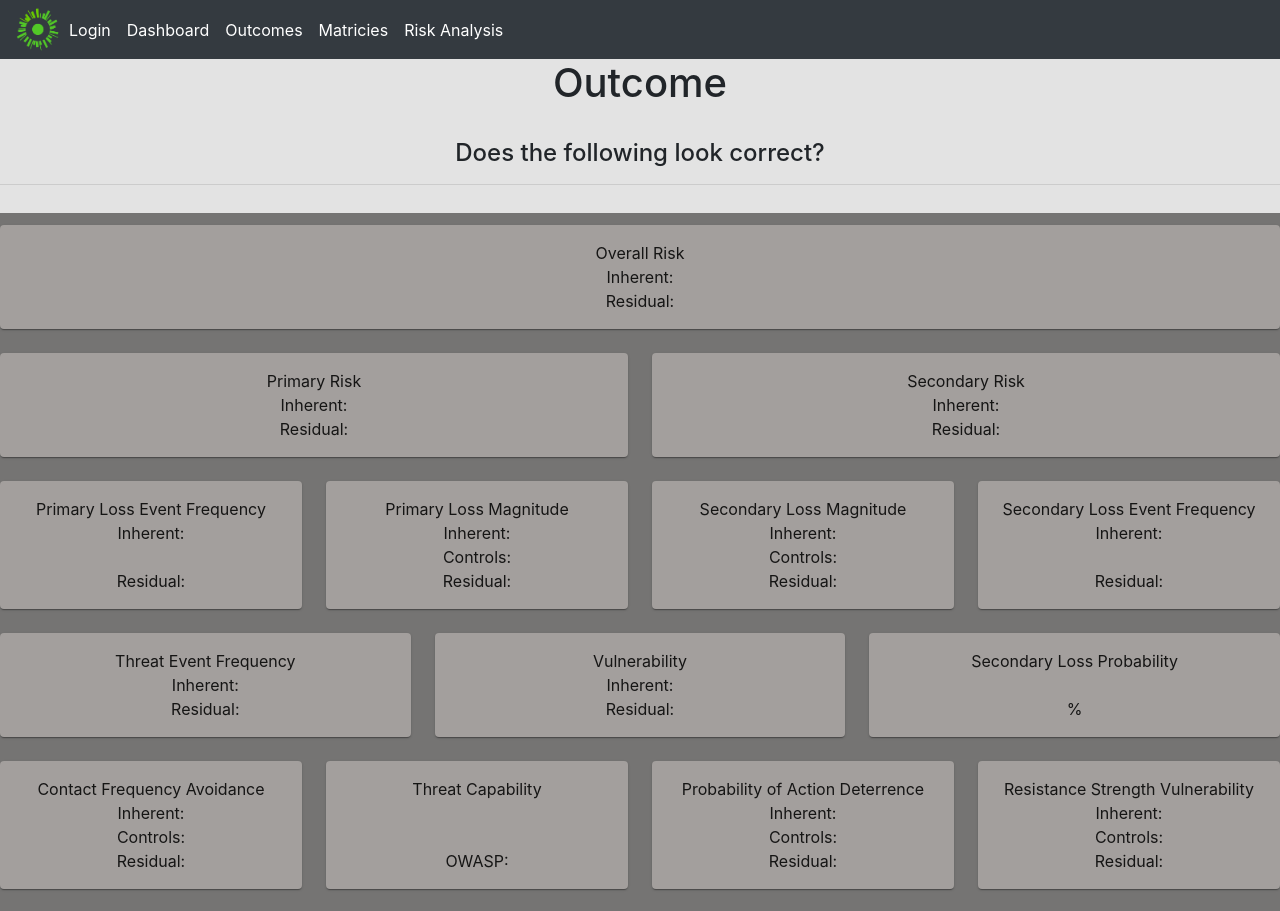
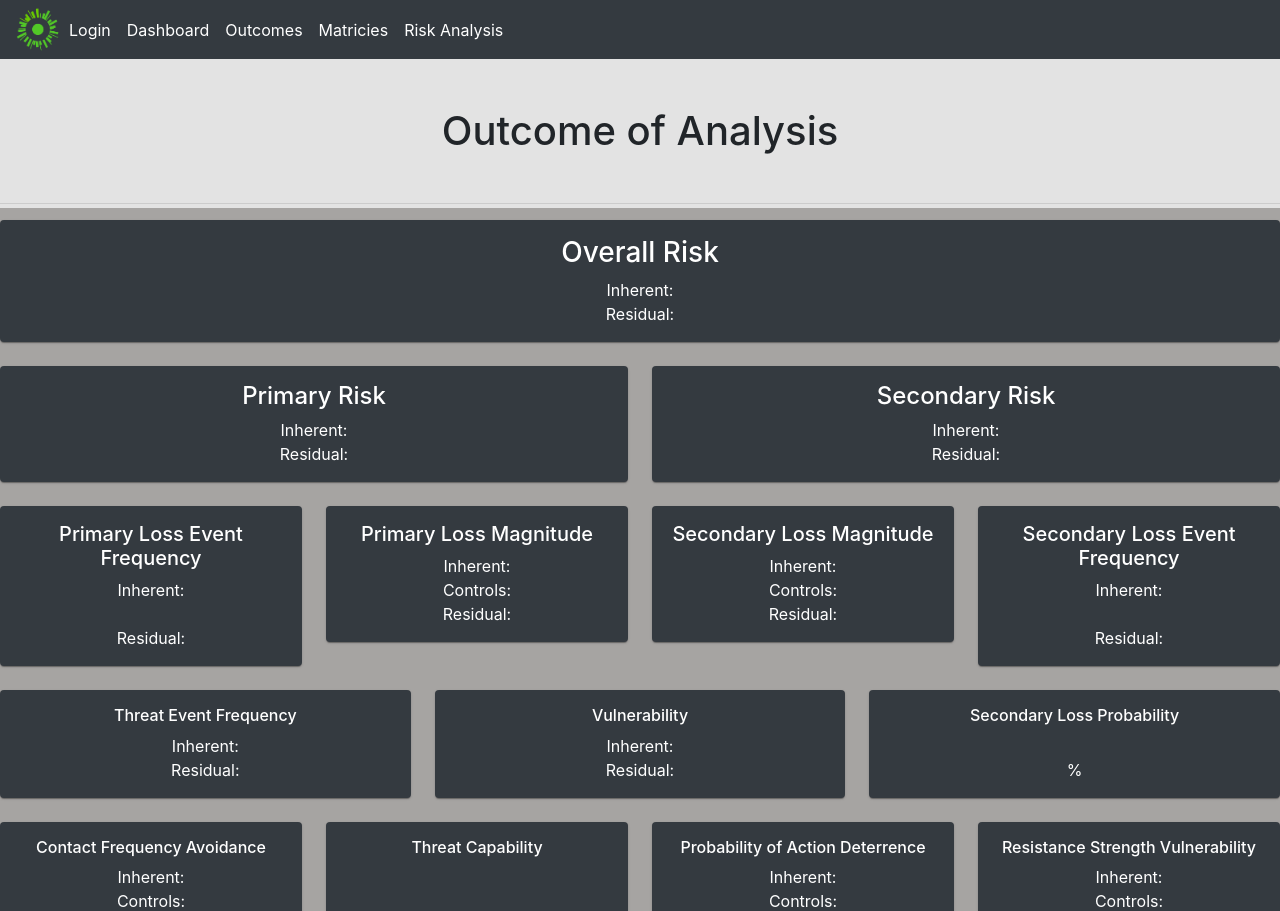
Before and after one commit to HoneyBeebus/loan_dolphins, a React (Create React App) app in the folder react-app/: page /outcome in a window 1280 px wide. Shown: the top 911 px of the page. Built offline with nearby package versions, Linux system fonts and the light colour scheme.

Commit message:
Completed Outcome Page and Data Tree component

```diff
--- a/react-app/src/components/ColorText.jsx
+++ b/react-app/src/components/ColorText.jsx
@@ -2,7 +2,7 @@ import React from 'react';
 import './ColorText.css'
 
 function ColorText(props) {
-	let valueNames = ["1 - VL", "2 - L", "3 - M", "4 - H", "5 - VH"];
+	let valueNames = ["1 - Very Low", "2 - Low", "3 - Medium", "4 - High", "5 - Very High"];
 	let text = valueNames[props.value - 1];
 	let colorClass = "ColorText color" + props.value;
 	return <span className={colorClass}>{text}</span>;
--- a/react-app/src/components/DataTree.jsx
+++ b/react-app/src/components/DataTree.jsx
@@ -2,6 +2,7 @@ import React from 'react';
 import { makeStyles } from '@material-ui/core/styles';
 import Paper from '@material-ui/core/Paper';
 import Grid from '@material-ui/core/Grid';
+import ColorText from './ColorText';
 
 const useStyles = makeStyles((theme) => ({
   root: {
@@ -10,61 +11,61 @@ const useStyles = makeStyles((theme) => ({
   paper: {
     padding: theme.spacing(2),
     textAlign: 'center',
-    color: "theme.palette.text.secondary",
-    backgroundColor: "#a39f9d",
+    color: "white",
+    backgroundColor: "#343A40",
   },
 }));
 
-export default function FullWidthGrid() {
+export default function FullWidthGrid(props) {
   const classes = useStyles();
 
   return (
     <div className={classes.root}>
       <Grid container spacing={3}>
-        <Grid item xs={12} style={{backgroundColor: '#757473'}}>
-          <Paper className={classes.paper}>Overall Risk<br></br>Inherent:<br></br>Residual:</Paper>
+        <Grid item xs={12} style={{backgroundColor: '#a6a4a2'}}>
+          <Paper className={classes.paper}><h3>Overall Risk</h3>Inherent: <ColorText value={props.data.overallRiskInherent} /><br></br>Residual: <ColorText value={props.data.overallRiskResidual} /></Paper>
         </Grid>
-        <Grid item xs={12} sm={6} style={{backgroundColor: '#757473'}}>
-          <Paper className={classes.paper}>Primary Risk<br></br>Inherent:<br></br>Residual:</Paper>
+        <Grid item xs={12} sm={6} style={{backgroundColor: '#a6a4a2'}}>
+          <Paper className={classes.paper}><h4>Primary Risk</h4>Inherent: <ColorText value={props.data.primaryRiskInherent} /><br></br>Residual: <ColorText value={props.data.primaryRiskResidual} /></Paper>
         </Grid>
-        <Grid item xs={12} sm={6} style={{backgroundColor: '#757473'}}>
-          <Paper className={classes.paper}>Secondary Risk<br></br>Inherent:<br></br>Residual:</Paper>
+        <Grid item xs={12} sm={6} style={{backgroundColor: '#a6a4a2'}}>
+          <Paper className={classes.paper}><h4>Secondary Risk</h4>Inherent: <ColorText value={props.data.secondaryRiskInherent} /><br></br>Residual: <ColorText value={props.data.secondaryRiskResidual} /></Paper>
         </Grid>
-        <Grid item xs={6} sm={3} style={{backgroundColor: '#757473'}}>
-          <Paper className={classes.paper}>Primary Loss Event Frequency <br></br>Inherent:<br></br><br></br>Residual:</Paper>
+        <Grid item xs={6} sm={3} style={{backgroundColor: '#a6a4a2'}}>
+          <Paper className={classes.paper}><h5>Primary Loss Event Frequency</h5>Inherent: <ColorText value={props.data.primaryLossEventFrequencyInherent} /><br></br><br></br>Residual: <ColorText value={props.data.primaryLossEventFrequencyResidual} /></Paper>
         </Grid>
-        <Grid item xs={6} sm={3} style={{backgroundColor: '#757473'}}>
-          <Paper className={classes.paper}>Primary Loss Magnitude<br></br>Inherent:<br></br>Controls:<br></br>Residual:</Paper>
+        <Grid item xs={6} sm={3} style={{backgroundColor: '#a6a4a2'}}>
+          <Paper className={classes.paper}><h5>Primary Loss Magnitude</h5>Inherent: <ColorText value={props.data.primaryLossMagnitudeResponsiveInherent} /><br></br>Controls: <ColorText value={props.data.primaryLossMagnitudeResponsiveControls} /><br></br>Residual: <ColorText value={props.data.primaryLossMagnitudeResponsiveResidual} /></Paper>
         </Grid>
-        <Grid item xs={6} sm={3} style={{backgroundColor: '#757473'}}>
-          <Paper className={classes.paper}>Secondary Loss Magnitude<br></br>Inherent:<br></br>Controls:<br></br>Residual:</Paper>
+        <Grid item xs={6} sm={3} style={{backgroundColor: '#a6a4a2'}}>
+          <Paper className={classes.paper}><h5>Secondary Loss Magnitude</h5>Inherent: <ColorText value={props.data.secondaryLossMagnitudeResponsiveInherent} /><br></br>Controls: <ColorText value={props.data.secondaryLossMagnitudeResponsiveControls} /><br></br>Residual: <ColorText value={props.data.secondaryLossMagnitudeResponsiveResidual} /></Paper>
         </Grid>
-        <Grid item xs={6} sm={3} style={{backgroundColor: '#757473'}}>
-          <Paper className={classes.paper}>Secondary Loss Event Frequency<br></br>Inherent:<br></br><br></br>Residual:</Paper>
+        <Grid item xs={6} sm={3} style={{backgroundColor: '#a6a4a2'}}>
+          <Paper className={classes.paper}><h5>Secondary Loss Event Frequency</h5>Inherent: <ColorText value={props.data.secondaryLossEventFrequencyInherent} /><br></br><br></br>Residual: <ColorText value={props.data.secondaryLossEventFrequencyResidual} /></Paper>
         </Grid>
-        <Grid item xs={4} style={{backgroundColor: '#757473'}}>
-          <Paper className={classes.paper}>Threat Event Frequency<br></br>Inherent:<br></br>Residual:</Paper>
+        <Grid item xs={4} style={{backgroundColor: '#a6a4a2'}}>
+          <Paper className={classes.paper}><h6>Threat Event Frequency</h6>Inherent: <ColorText value={props.data.threatEventFrequencyInherent} /><br></br>Residual: <ColorText value={props.data.threatEventFrequencyResidual} /></Paper>
         </Grid>
-        <Grid item xs={4} style={{backgroundColor: '#757473'}}>
-          <Paper className={classes.paper}>Vulnerability<br></br>Inherent:<br></br>Residual:</Paper>
+        <Grid item xs={4} style={{backgroundColor: '#a6a4a2'}}>
+          <Paper className={classes.paper}><h6>Vulnerability</h6>Inherent: <ColorText value={props.data.vulnerabilityInherent} /><br></br>Residual: <ColorText value={props.data.vulnerabilityResidual} /></Paper>
         </Grid>
-        <Grid item xs={4} style={{backgroundColor: '#757473'}}>
-          <Paper className={classes.paper}>Secondary Loss Probability<br></br><br></br>%</Paper>
+        <Grid item xs={4} style={{backgroundColor: '#a6a4a2'}}>
+          <Paper className={classes.paper}><h6>Secondary Loss Probability</h6><br></br>% {props.data.secondaryLossProbability}</Paper>
         </Grid>
-        <Grid item xs={3} style={{backgroundColor: '#757473'}}>
-          <Paper className={classes.paper}>Contact Frequency Avoidance<br></br>Inherent:<br></br>Controls:<br></br>Residual:</Paper>
+        <Grid item xs={3} style={{backgroundColor: '#a6a4a2'}}>
+          <Paper className={classes.paper}><h6>Contact Frequency Avoidance</h6>Inherent: <ColorText value={props.data.contactFrequencyAvoidanceInherent} /><br></br>Controls: <ColorText value={props.data.contactFrequencyAvoidanceControls} /><br></br>Residual: <ColorText value={props.data.contactFrequencyAvoidanceResidual} /></Paper>
         </Grid>
-        <Grid item xs={3} style={{backgroundColor: '#757473'}}>
-          <Paper className={classes.paper}>Threat Capability<br></br><br></br><br></br>OWASP: </Paper>
+        <Grid item xs={3} style={{backgroundColor: '#a6a4a2'}}>
+          <Paper className={classes.paper}><h6>Threat Capability</h6><br></br><br></br>OWASP: {props.data.threatCapability}</Paper>
         </Grid>
-        <Grid item xs={3} style={{backgroundColor: '#757473'}}>
-          <Paper className={classes.paper}>Probability of Action Deterrence<br></br>Inherent:<br></br>Controls:<br></br>Residual:</Paper>
+        <Grid item xs={3} style={{backgroundColor: '#a6a4a2'}}>
+          <Paper className={classes.paper}><h6>Probability of Action Deterrence</h6>Inherent: <ColorText value={props.data.probabilityOfActionDeterrenceInherent} /><br></br>Controls: <ColorText value={props.data.probabilityOfActionDeterrenceControls} /><br></br>Residual: <ColorText value={props.data.probabilityOfActionDeterrenceResidual} /></Paper>
         </Grid>
-        <Grid item xs={3} style={{backgroundColor: '#757473'}}>
-          <Paper className={classes.paper}>Resistance Strength Vulnerability<br></br>Inherent:<br></br>Controls:<br></br>Residual:</Paper>
+        <Grid item xs={3} style={{backgroundColor: '#a6a4a2'}}>
+          <Paper className={classes.paper}><h6>Resistance Strength Vulnerability</h6>Inherent: <ColorText value={props.data.resistanceStrengthVulnerabilityInherent} /><br></br>Controls: <ColorText value={props.data.resistanceStrengthVulnerabilityControls} /><br></br>Residual: <ColorText value={props.data.resistanceStrengthVulnerabilityResidual} /></Paper>
         </Grid>
-        <Grid item xs={12} style={{backgroundColor: '#757473'}}>
-          <Paper className={classes.paper}>Notes</Paper>
+        <Grid item xs={12} style={{backgroundColor: '#a6a4a2'}}>
+          <Paper className={classes.paper}><h3>Notes</h3><br></br>{props.data.notes}</Paper>
         </Grid>
       </Grid>
     </div>
--- a/react-app/src/pages/OutcomePage.js
+++ b/react-app/src/pages/OutcomePage.js
@@ -32,14 +32,21 @@ class OutcomePage extends React.Component {
 	  });
   }
 
+
   render() {
+	  let data = {}
+	  if (this.props.location.state && this.props.location.state.analysisData) {
+		  data = this.props.location.state.analysisData
+	  }
 		return (<div>
-			<h1>Outcome</h1>
 			<br></br>
-			<h4>Does the following look correct?</h4>
+			<br></br>
+			<h1>Outcome of Analysis</h1>
+			<br></br>
 			<hr></hr>
-			<br></br>
-			<DataTree/>
+			<DataTree data={data}/>
+			<hr></hr>
+			<h2>Would you like to save this result?</h2>
 			<br></br>
 			<Button variant="contained" color="primary" spacing="1" onClick={this.submit}>Yes</Button>
 			<br></br>
```
